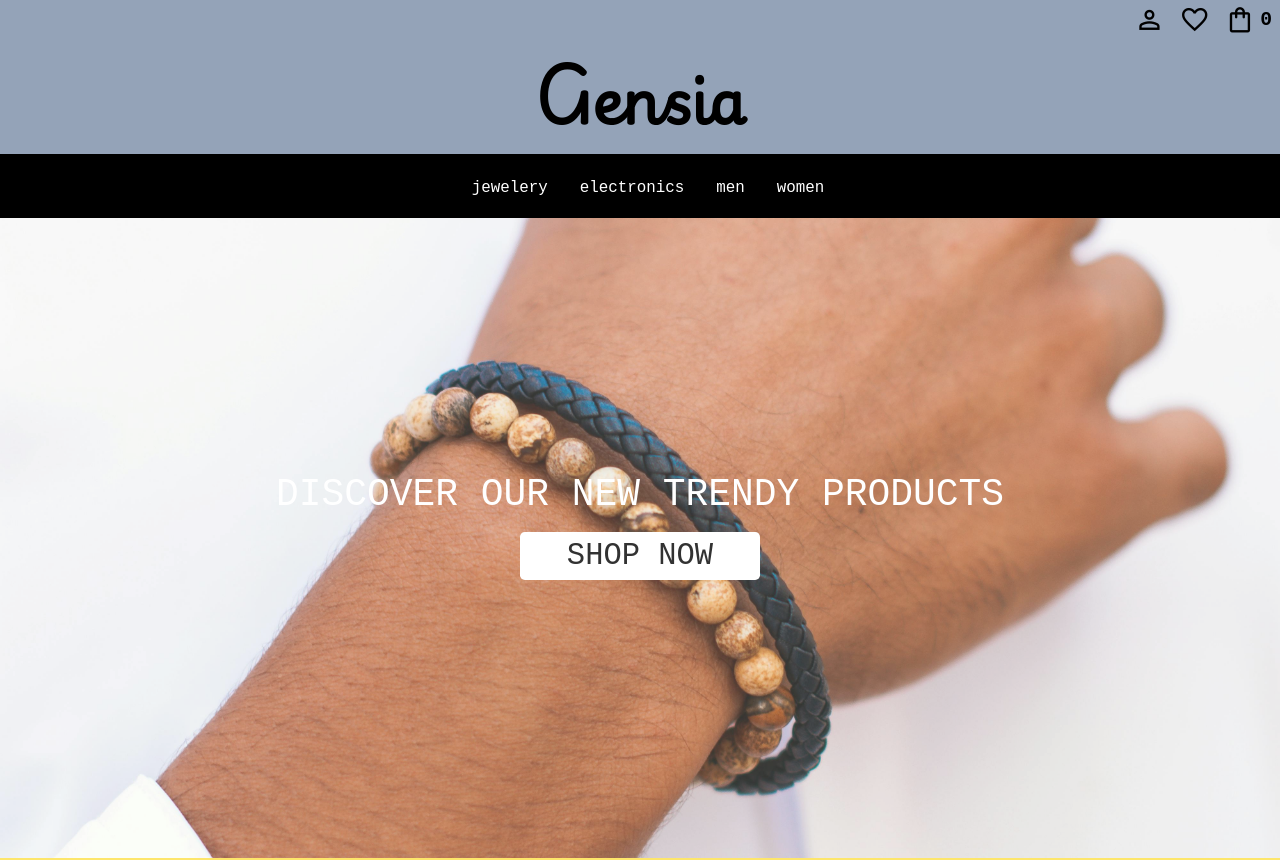
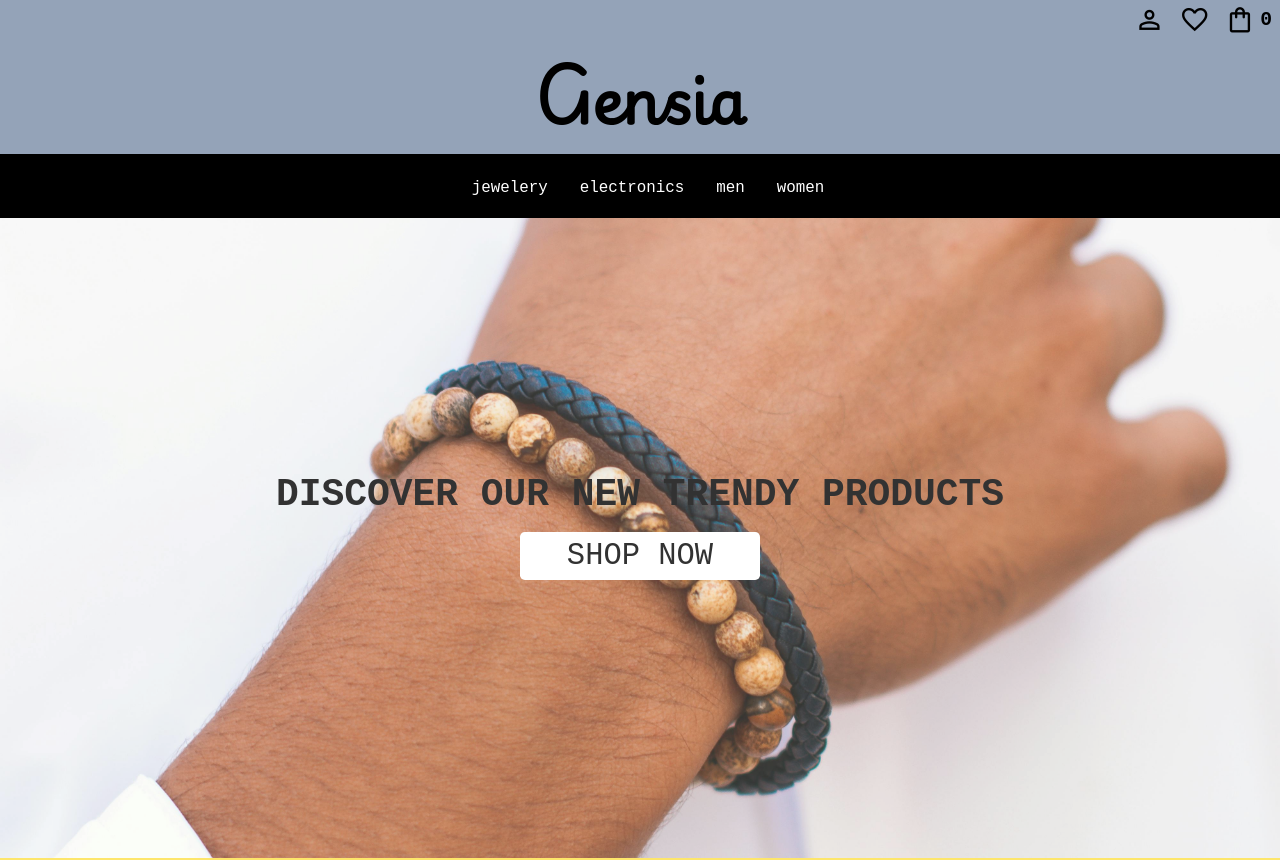
Before and after one commit to Mustafa1908/shopping-cart, a React (Vite) app: page / in a window 1280 px wide. Shown: the top 860 px of the page. Built offline with nearby package versions, Linux system fonts and the light colour scheme.

Commit message:
Change image text color

```diff
--- a/src/pages/MainPage/MainPage.module.css
+++ b/src/pages/MainPage/MainPage.module.css
@@ -38,7 +38,8 @@
 
 .imageText {
   font-size: var(--step-3);
-  color: white;
+  color: black;
+  font-weight: bold;
   text-align: center;
   opacity: 1;
 }
```
